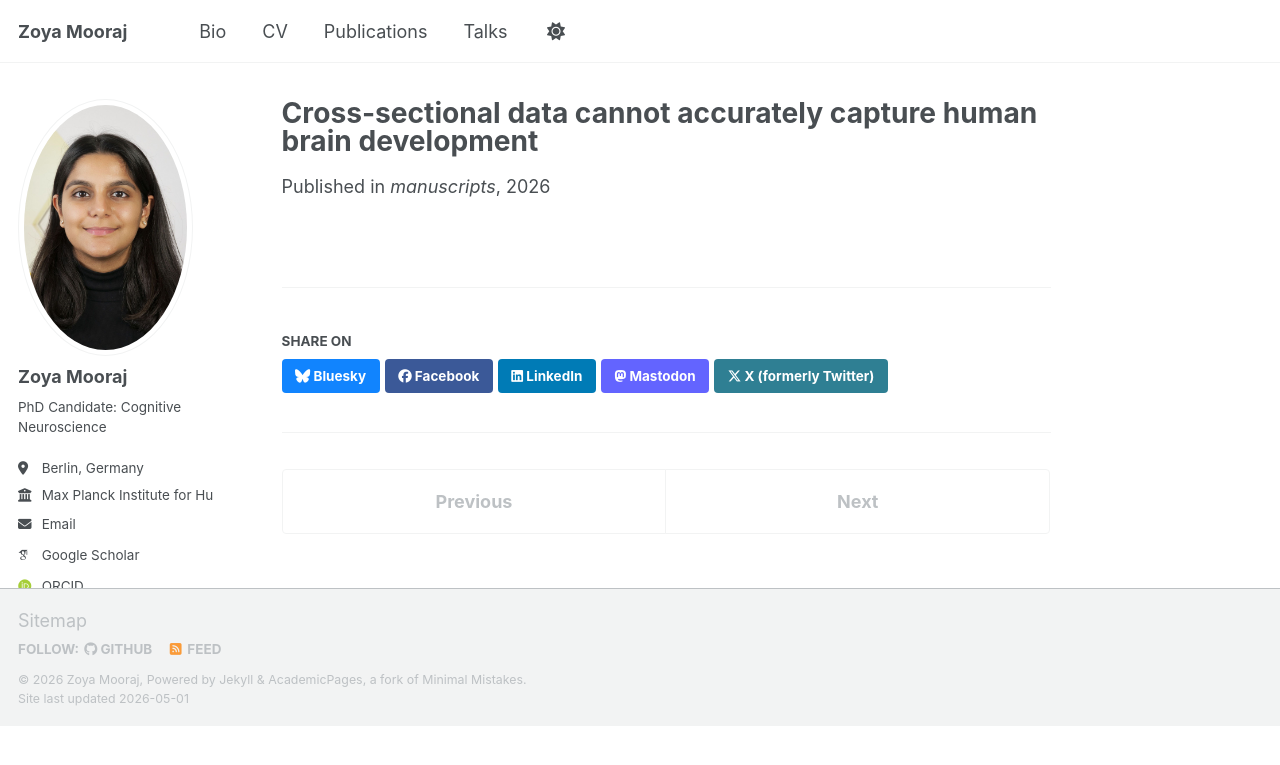
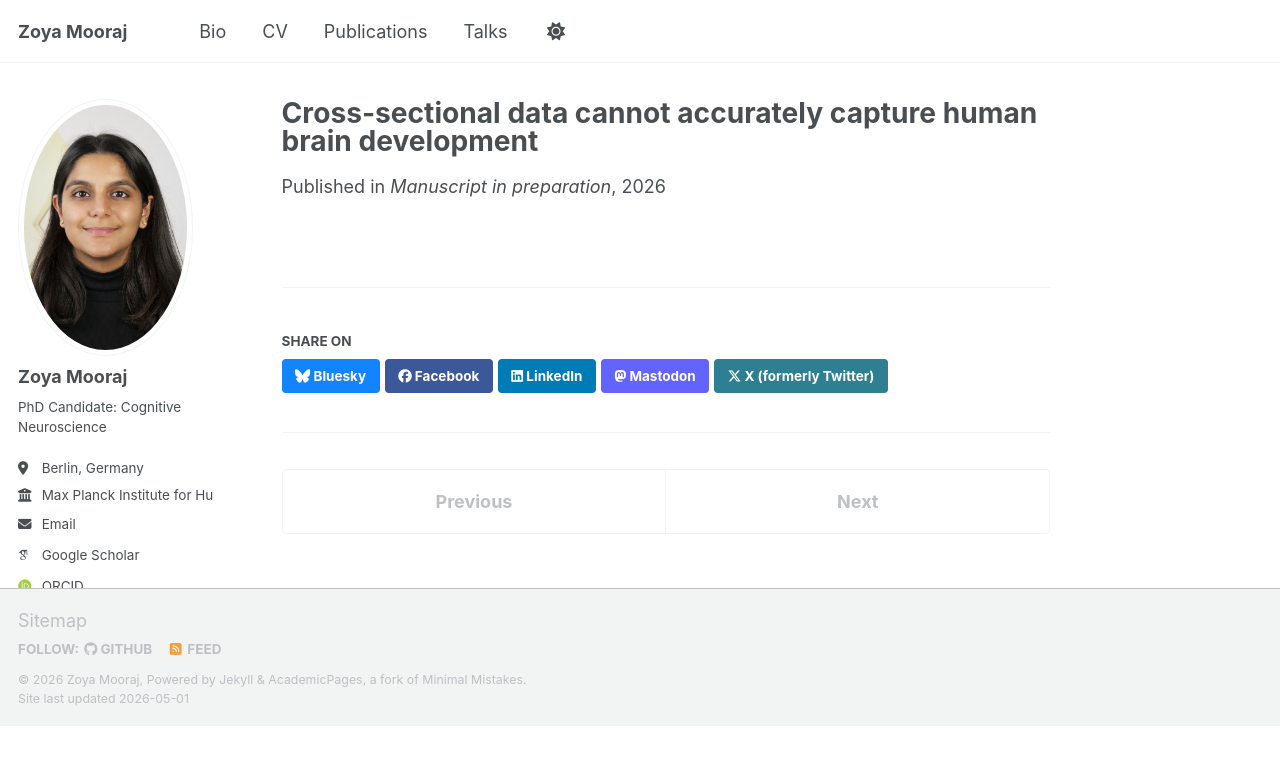
Before and after one commit to zoya-mooraj/zoya-mooraj.github.io, a Jekyll site: the page built from _publications/inprep-longcross.md, in a window 1280 px wide. Shown: the top 765 px of the page. Built offline with Jekyll 4.4.1, drawn with Linux system fonts in a browser that asks for light colours; some web fonts are replaced; a script bundle is joined from its source files by our own code; library files that are not in the unit come from our copies.

Commit message:
update pubs again

```diff
--- a/_includes/archive-single.html
+++ b/_includes/archive-single.html
@@ -41,7 +41,7 @@
         {% if post.collection == 'teaching' %}
           <p> {{ post.type }}, <i>{{ post.venue }}</i>, {{ post.date | default: "1900-01-01" | date: "%Y" }} </p>
         {% elsif post.collection == 'publications' %}
-          <p>Published in <i>{{ post.venue }}</i>, {{ post.date | default: "1900-01-01" | date: "%Y" }} </p>
+          <p><i>{{ post.venue }}</i>, {{ post.date | default: "1900-01-01" | date: "%Y" }} </p>
         {% elsif post.date %}
          <p class="page__date"><strong><i class="fa fa-fw fa-calendar" aria-hidden="true"></i> {{ site.data.ui-text[site.locale].date_label | default: "Published:" }}</strong> <time datetime="{{ post.date | default: "1900-01-01" | date_to_xmlschema }}">{{ post.date | default: "1900-01-01" | date: "%B %d, %Y" }}</time></p>
         {% endif %}
--- a/_publications/inprep-longcross.md
+++ b/_publications/inprep-longcross.md
@@ -3,7 +3,7 @@
 collection: publications
 category: manuscripts
 permalink: /publication/inprep-longcross
-#date: 2026-01-01
-venue: "manuscripts"
+date: 2026-01-01
+venue: "Manuscript in preparation"
 authors: "Alneas, Mooraj et al."
 ---
```
